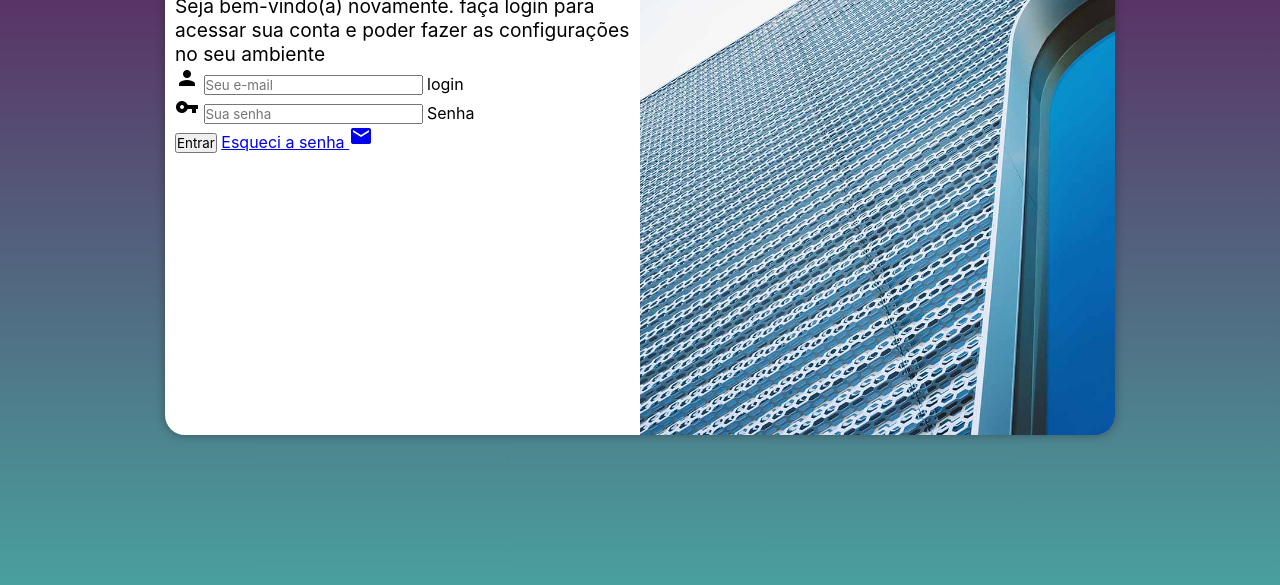
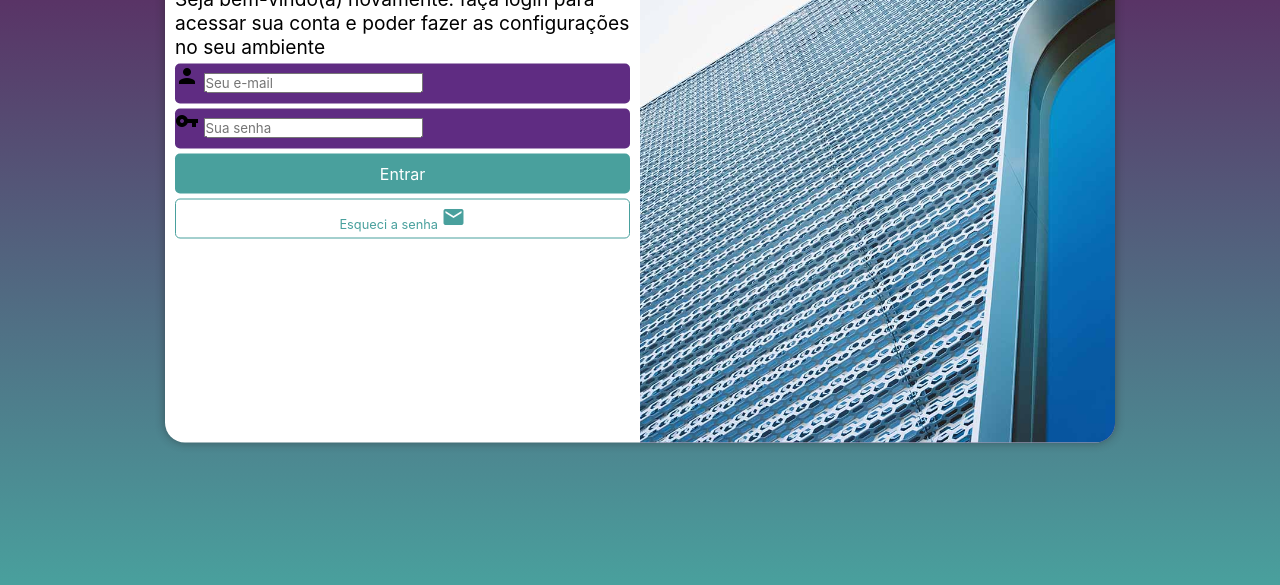
Before and after one commit to lucasdmazon/projeto-login, a plain HTML site: page index.html in a window 1280 px wide. Shown: the part 215-800 px from the top of the page. Drawn offline with Linux system fonts and the light colour scheme.

Commit message:
formatação do formulário

```diff
--- a/estilos/style.css
+++ b/estilos/style.css
@@ -34,7 +34,7 @@ section#login {
 
     background-color: white;
     width: 250px;
-    height: 500px;
+    height: 515px;
     border-radius: 20px;
     box-shadow: 0px 0px 10px rgba(34, 34, 34, 0.450);
 
@@ -64,3 +64,55 @@ div#formulario > h1 {
 div#formulario > p {
     font-size: 0.8em;
 }
+
+form > div.campo {
+    background-color: #5f2c82;
+    display: block;
+    width: 100%;
+    height: 40px;
+    border-radius: 5px;
+    margin: 5px 0px;
+}
+
+div.campo > label{
+    display: none;
+}
+
+form > input[type=submit] {
+    display: block;
+    font-size: 1em;
+    width: 100%;
+    height: 40px;
+    background-color: #49a09d;
+    color: white;
+    border: none;
+    border-radius: 5px;
+    cursor: pointer ;
+}
+
+form > input[type=submit]:hover {
+    background-color: #2d6462;
+}
+
+form > a.botao {
+    display: block;
+    text-align: center;
+    font-size: 1em;
+    width: 100%;
+    height: 40px;
+    padding-top: 5px;
+    margin-top: 5px;
+    background-color: white;
+    color: #49a09d;
+    border: 1px solid #49a09d;
+    border-radius: 5px;
+    text-decoration: none;
+}
+
+form > a.botao:hover {
+    background-color: #6cd3cf;
+}
+
+form > a.botao {
+    font-size: 0.8em;
+}
--- a/index.html
+++ b/index.html
@@ -33,7 +33,7 @@
                             <label for="isenha">Senha</label>
                         </div>
                         <input type="submit" value="Entrar">
-                        <a href="esqueci.html">
+                        <a href="esqueci.html" class="botao">
                             Esqueci a senha <i class="material-icons">mail</i>
                         </a>
                     </form>
```
